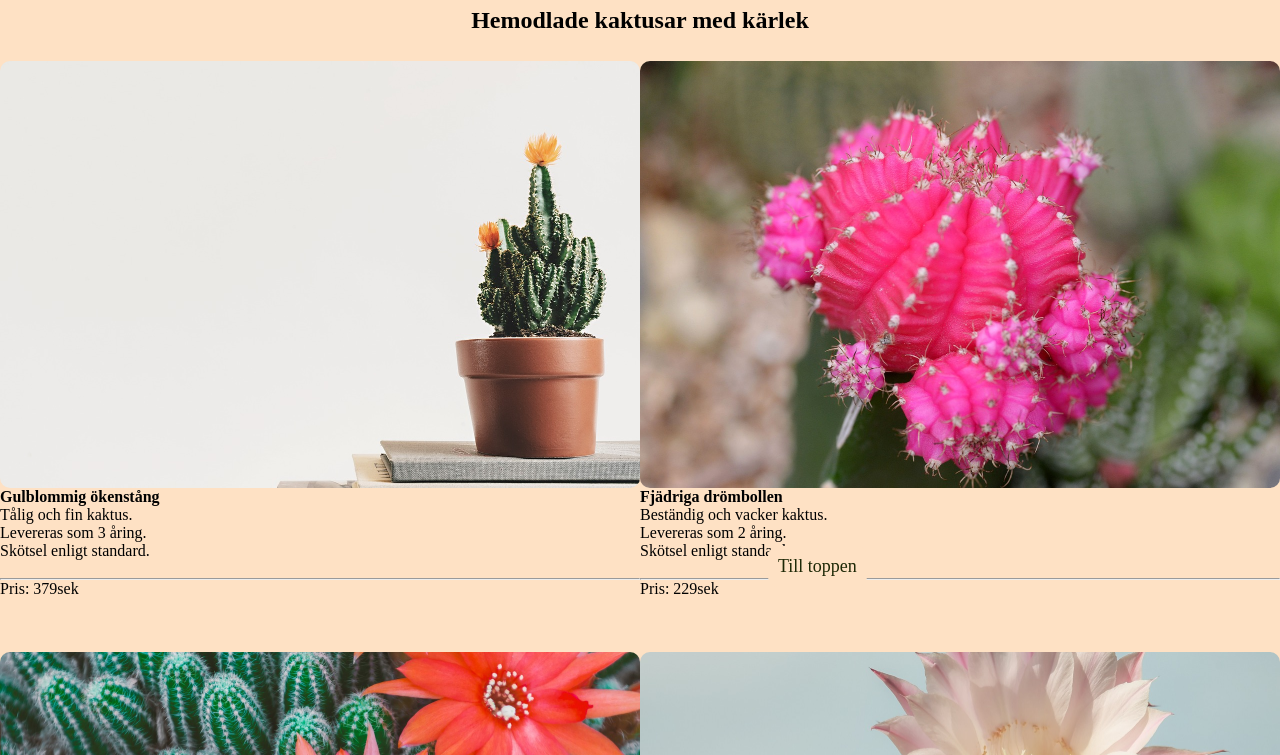
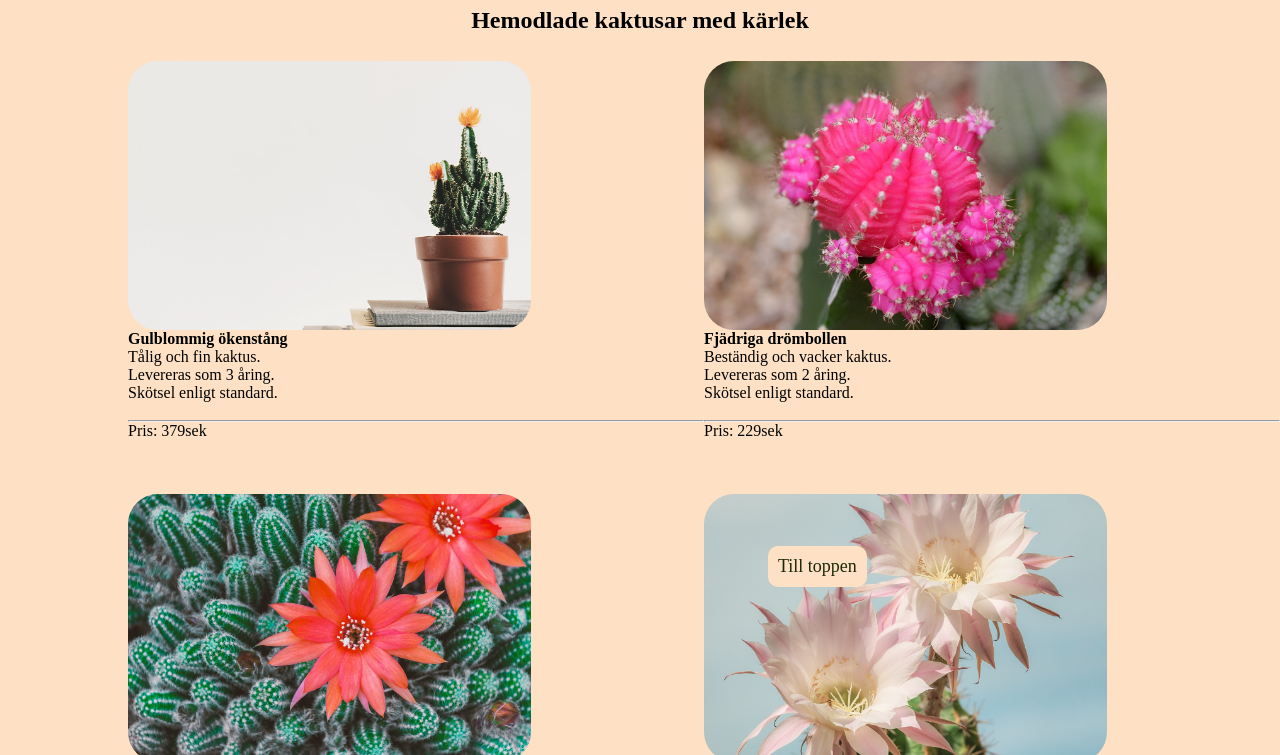
Before and after one commit to martinaholmquist/CactusHTML, a plain HTML site: page kaktus.html in a window 1280 px wide. Shown: the part 197-952 px from the top of the page. Drawn offline with Linux system fonts and the light colour scheme; a web font is replaced by a local one.

Commit message:
bilderna

```diff
--- a/kaktus.css
+++ b/kaktus.css
@@ -105,37 +105,40 @@ article {
     justify-content: space-around;
     align-items: center;
     align-content: center;
+    padding-inline-start: 10%
+
+
 
 }
 
 
 
 #Gulblommig {
-    width: 100%;
+    width: 70%;
     height: auto;
     display: flex;
-    border-radius: 10px;
+    border-radius: 30px;
 }
 
 #Fjadrig {
-    width: 100%;
+    width: 70%;
     height: auto;
     display: flex;
-    border-radius: 10px;
+    border-radius: 30px;
 }
 
 #Draksvans {
-    width: 100%;
+    width: 70%;
     height: auto;
     display: flex;
-    border-radius: 10px;
+    border-radius: 30px;
 }
 
 #Vilseledande {
-    width: 100%;
+    width: 70%;
     height: auto;
     display: flex;
-    border-radius: 10px;
+    border-radius: 30px;
 }
 
 
--- a/style.css
+++ b/style.css
@@ -139,7 +139,7 @@ main {
     display: flex;
     width: 100%;
     padding: 10px;
-    justify-content: flex-start;
+    justify-content: center;
     color: var(--länkfärg);
     font-family: var(--typsnitt3);
 }
@@ -149,29 +149,36 @@ main {
 article {
     display: flex;
     width: 100%;
-    justify-content: left;
+    justify-content: center;
     padding: 10px;
 }
 
 #Kaktus {
     width: 100%;
     display: flex;
-    border-radius: 10px;
+    border-radius: 500px;
 
+}
+
+.urval {
+    display: flex;
+    justify-content: center;
+
+    padding: 10px;
 }
 
 #Gulblommig {
     width: 100%;
     height: auto;
     display: flex;
-    border-radius: 10px;
+    border-radius: 800px;
 }
 
 #Fjädrig {
     width: 100%;
     height: auto;
     display: flex;
-    border-radius: 10px;
+    border-radius: 800px;
 }
 
 
```
Also changed, not shown: index.html (+1 -1 lines).
